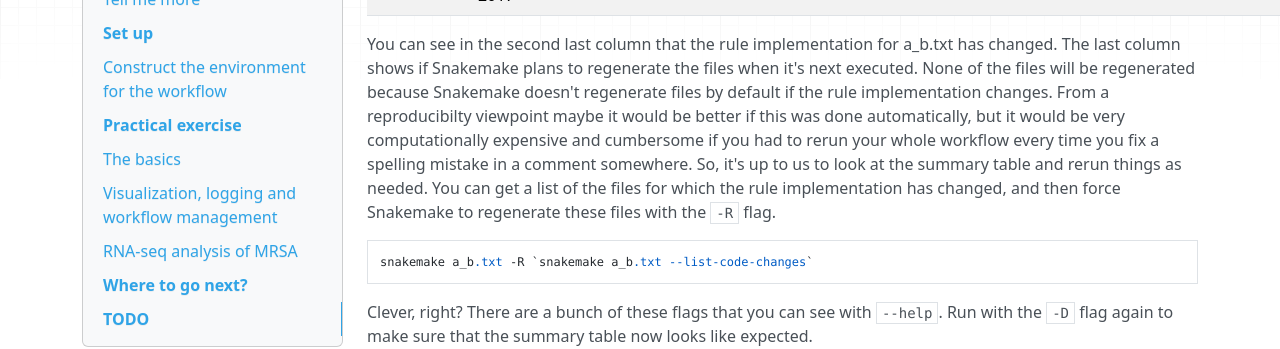
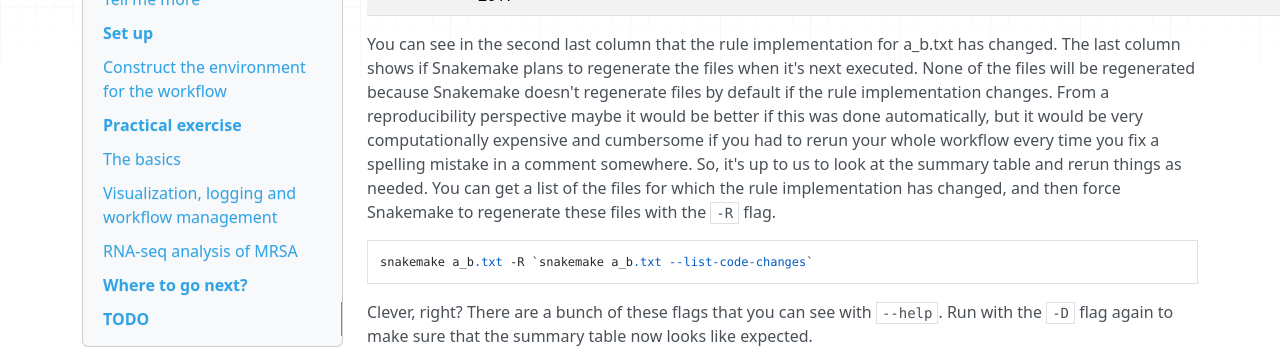
Before and after one commit to NBISweden/workshop-reproducible-research, an MkDocs documentation site: the page built from docs/snakemake.md, in a window 1280 px wide and 900 px high, scrolled down 8948 px. Shown: the part 227-576 px from the top of the window. Built offline with MkDocs 1.6.1, drawn with Linux system fonts in a browser that asks for light colours; nearby versions of some CDN libraries; old or Windows-style settings are respelled for this version of MkDocs; some of the changed text lies outside the part shown.

Commit message:
spelling

````diff
--- a/docs/snakemake.md
+++ b/docs/snakemake.md
@@ -304,7 +304,7 @@
 | b.upper.txt | Thu Nov 16 12:03:11 2017 | convert_to_upper_case | - |  | b.txt | tr [a-z] [A-Z] < b.txt > b.upper.txt | ok | no update |
 
 
-You can see in the second last column that the rule implementation for a_b.txt has changed. The last column shows if Snakemake plans to regenerate the files when it's next executed. None of the files will be regenerated because Snakemake doesn't regenerate files by default if the rule implementation changes. From a reproducibilty viewpoint maybe it would be better if this was done automatically, but it would be very computationally expensive and cumbersome if you had to rerun your whole workflow every time you fix a spelling mistake in a comment somewhere. So, it's up to us to look at the summary table and rerun things as needed. You can get a list of the files for which the rule implementation has changed, and then force Snakemake to regenerate these files with the `-R` flag.
+You can see in the second last column that the rule implementation for a_b.txt has changed. The last column shows if Snakemake plans to regenerate the files when it's next executed. None of the files will be regenerated because Snakemake doesn't regenerate files by default if the rule implementation changes. From a reproducibility perspective maybe it would be better if this was done automatically, but it would be very computationally expensive and cumbersome if you had to rerun your whole workflow every time you fix a spelling mistake in a comment somewhere. So, it's up to us to look at the summary table and rerun things as needed. You can get a list of the files for which the rule implementation has changed, and then force Snakemake to regenerate these files with the `-R` flag.
 
 ```bash
 snakemake a_b.txt -R `snakemake a_b.txt --list-code-changes`
@@ -598,7 +598,7 @@
         """
 ```
 
-In our workflow we run most of the programs with default settings. However, there is one parameter in the rule `get_SRA_by_accession` that we use for determining how many reads we want to retrieve from SRA for each sample (`-X 25000`). Change in this rule to use the parameter `max_reads` instead.
+We run most of the programs with default settings in our workflow. However, there is one parameter in the rule `get_SRA_by_accession` that we use for determining how many reads we want to retrieve from SRA for each sample (`-X 25000`). Change in this rule to use the parameter `max_reads` instead.
 
 ```python
 rule get_SRA_by_accession:
@@ -619,7 +619,7 @@
 
 Now when we have declared `max_reads` as a parameter we can change the value from the command line by using the `snakemake --config [KEY=VALUE [KEY=VALUE ...]]` syntax. Try this out for yourself.
 
-From a reproducibility perspective it's not optimal to set parameters from the command line, since it's difficult to keep track of which parameter values that were used. A much better alternative is to use the `--configfile FILE` option. Here we can collect all the project-specific settings, sample ids, and so on in one file. This also enables us to write the Snakefile in a more general manner so that it can be better reused between projects. Like several other files used in these tutorials, this file should be in [yaml format](https://en.wikipedia.org/wiki/YAML). Create the file below and save it as `config.yml`.
+From a reproducibility perspective, it's not optimal to set parameters from the command line, since it's difficult to keep track of which parameter values that were used. A much better alternative is to use the `--configfile FILE` option. Here we can collect all the project-specific settings, sample ids, and so on in one file. This also enables us to write the Snakefile in a more general manner so that it can be better reused between projects. Like several other files used in these tutorials, this file should be in [yaml format](https://en.wikipedia.org/wiki/YAML). Create the file below and save it as `config.yml`.
 
 ```yaml
 max_reads: 25000
````
Also changed, not shown: other parts of docs/snakemake.md (+9 -9 lines), docs/conda.md (+1 -1 lines), docs/rmarkdown.md (+1 -1 lines).
